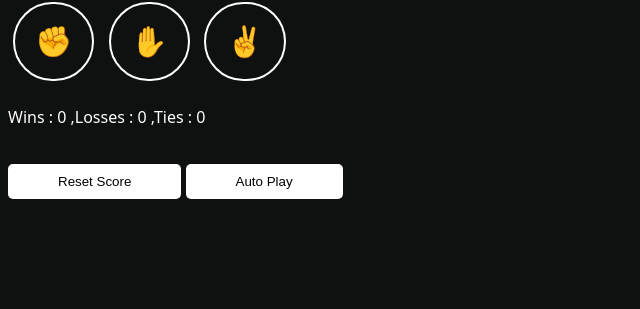
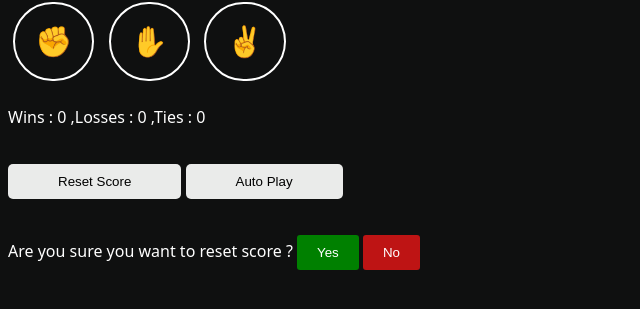
Before and after one commit to sanjaysriat08/rockPaperSissors-game, a plain HTML site: page index.html in a window 1280 px wide. Both pictures are taken after a click on the button "Reset Score". Shown: the part 65-374 px from the top of the page, without its empty margins (0-640 px from the left). Drawn offline with Linux system fonts and the light colour scheme.

Commit message:
Version 4 Completely Updated

```diff
--- a/index.html
+++ b/index.html
@@ -22,6 +22,7 @@
 
     <button class="resetButton" onclick="resetScore()" title="Reset Your Score">Reset Score</button >
     <button class="autoPlay-Button" onclick="autoPlay()">Auto Play</button>
+    <div class="askToResetScore"></div>
 
 </body>
 </html>
--- a/index.js
+++ b/index.js
@@ -89,12 +89,27 @@ function generateComputerMove() {
 
 function resetScore() {
 
+    document.querySelector('.askToResetScore').innerHTML =
+    `<p>Are you sure you want to reset score ?
+    <button class='yesButton' onclick='resetScoreYes()'>Yes</button>
+    <button class='noButton' onclick='resetScoreNo()'>No</button></p>`
+}
+
+function resetScoreYes() {
     score.Wins = 0;
     score.Losses = 0;
     score.Ties = 0;
     localStorage.removeItem('score');
     document.getElementById('score').innerHTML = `Wins : ${score.Wins} ,Losses : ${score.Losses} ,Ties : ${score.Ties}`;
+    console.log(document.querySelector('.askToResetScore').innerHTML = '');
 }
+
+function resetScoreNo() {
+
+    document.querySelector('.askToResetScore').innerHTML = '';
+}
+
+
 
 let autoPlayStatus = false;
 let intervalId;
--- a/style.css
+++ b/style.css
@@ -34,7 +34,7 @@ body{
 
 .resetButton,.autoPlay-Button {
 
-    background-color: white;
+    background-color: rgb(234, 235, 234);
     color: black;
     border:none;
     padding: 10px 50px;
@@ -42,3 +42,23 @@ body{
     border-radius: 5px;
     cursor: pointer;
 }
+
+.yesButton,.noButton {
+
+    border:none;
+    padding: 10px 20px;
+    margin-top: 20px;
+    border-radius: 3px;
+    cursor: pointer;
+}
+
+.yesButton {
+
+    background-color: green;
+    color: white;
+}
+.noButton {
+
+    background-color: rgb(190, 20, 20);
+    color: white;
+}
```
